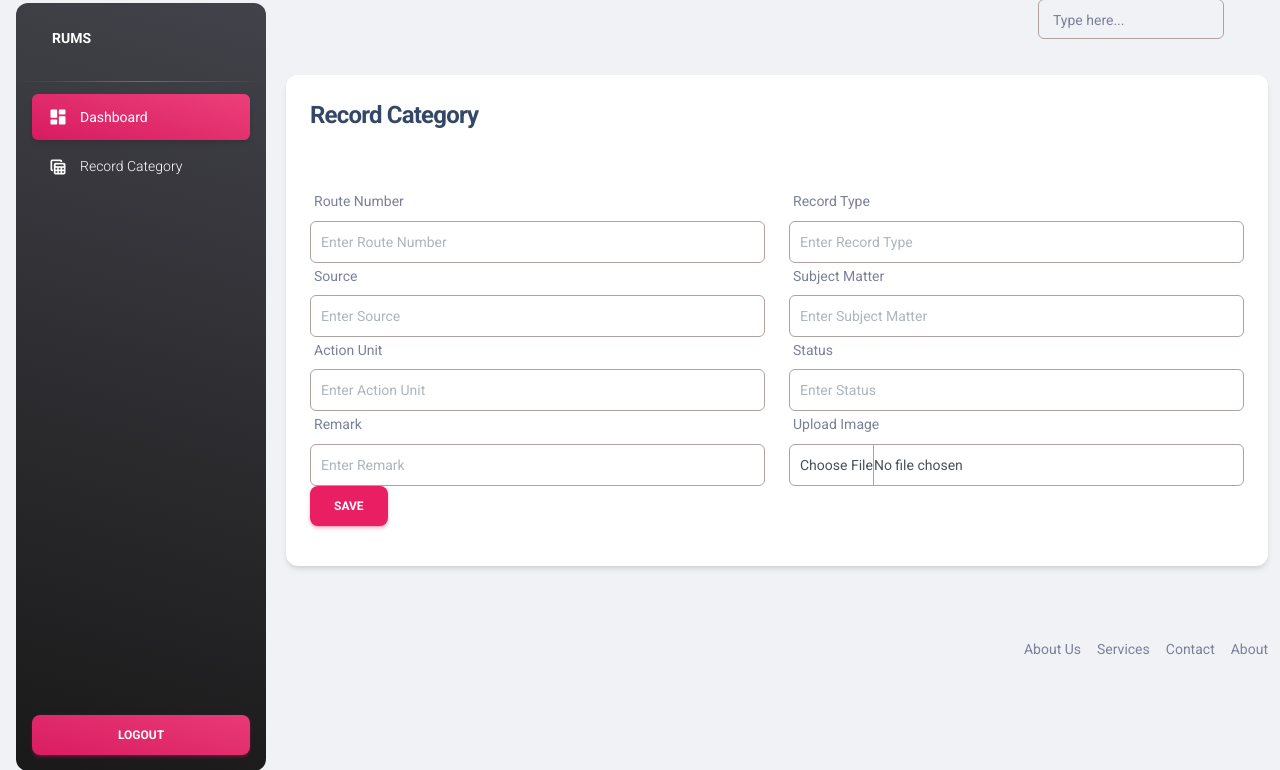
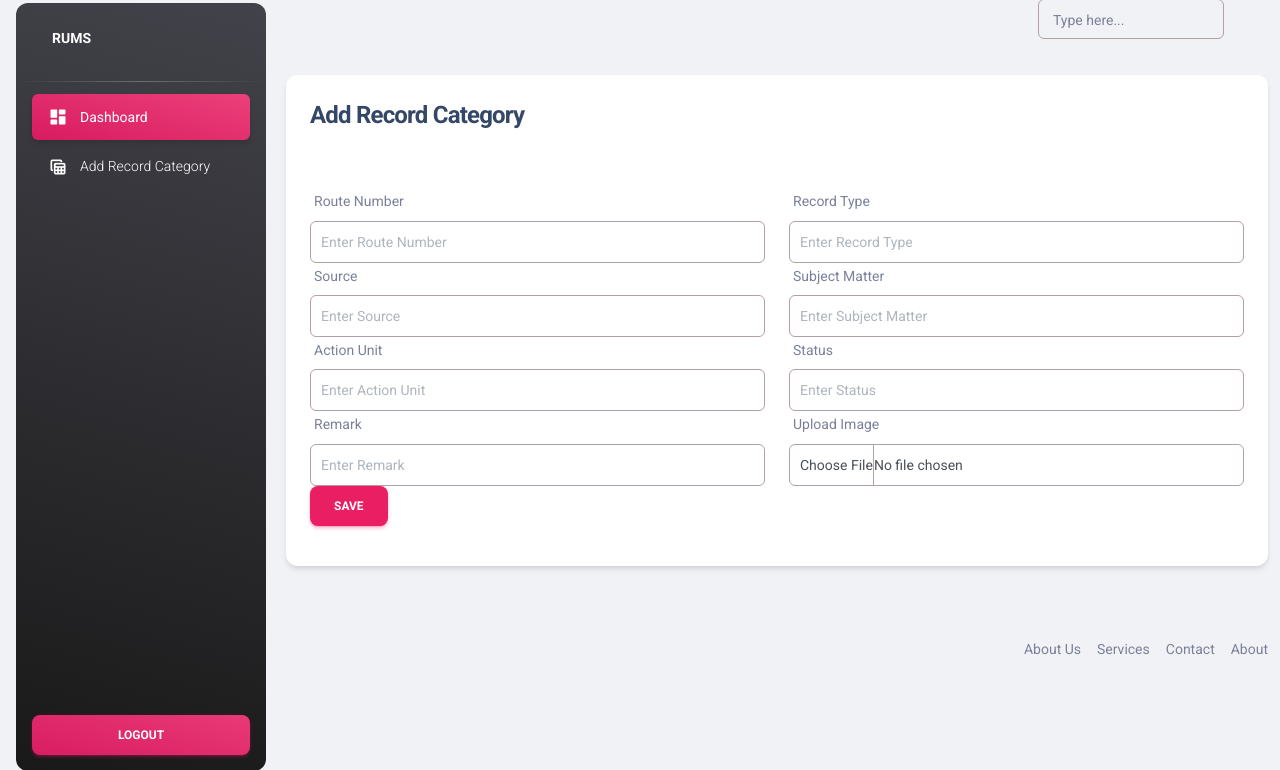
Before and after one commit to vic-reporte/RECORD-MNGT-SYSTEM, a PHP site: page /admin/record-category.php in a window 1280 px wide. Shown: the part 13-783 px from the top of the page. Run offline with PHP 8.4, Linux system fonts and the light colour scheme; the visitor is signed in with stand-in values (Sample User, id 1); some libraries are stand-ins or nearby versions.

Commit message:
Update code.php

```diff
--- a/admin/code.php
+++ b/admin/code.php
@@ -15,7 +15,7 @@ if(isset($_POST['record_category_btn']))
 
     $image = $_FILES['image']['name'];
 
-    $path = "uploads";
+    $path = "../uploads";
 
     $image_ext = pathinfo($image, PATHINFO_EXTENSION);
     $filename = time().'.'.$image_ext;
@@ -28,6 +28,8 @@ if(isset($_POST['record_category_btn']))
     if($categ_query_run)
     {
         move_uploaded_file($_FILES['image']['tmp_name'], $path.'/'.$filename);
+
+        redirect("record-category.php", "Record Added Successfully");
     }
     else
     {
--- a/admin/includes/sidebar.php
+++ b/admin/includes/sidebar.php
@@ -21,7 +21,7 @@
             <div class="text-white text-center me-2 d-flex align-items-center justify-content-center">
               <i class="material-icons opacity-10">table_view</i>
             </div>
-            <span class="nav-link-text ms-1">Record Category</span>
+            <span class="nav-link-text ms-1">Add Record Category</span>
           </a>
         </li>
       </ul>
--- a/admin/record-category.php
+++ b/admin/record-category.php
@@ -9,7 +9,7 @@ include('../middleware/adminMiddleware.php');
         <div class="col-md-12">
             <div class="card">
                 <div class="card-header">
-                    <h4>Record Category</h4>
+                    <h4>Add Record Category</h4>
                 </div>
                 <div class="card-body">
                     <form action="code.php" method="POST" enctype="multipart/form-data">
```
